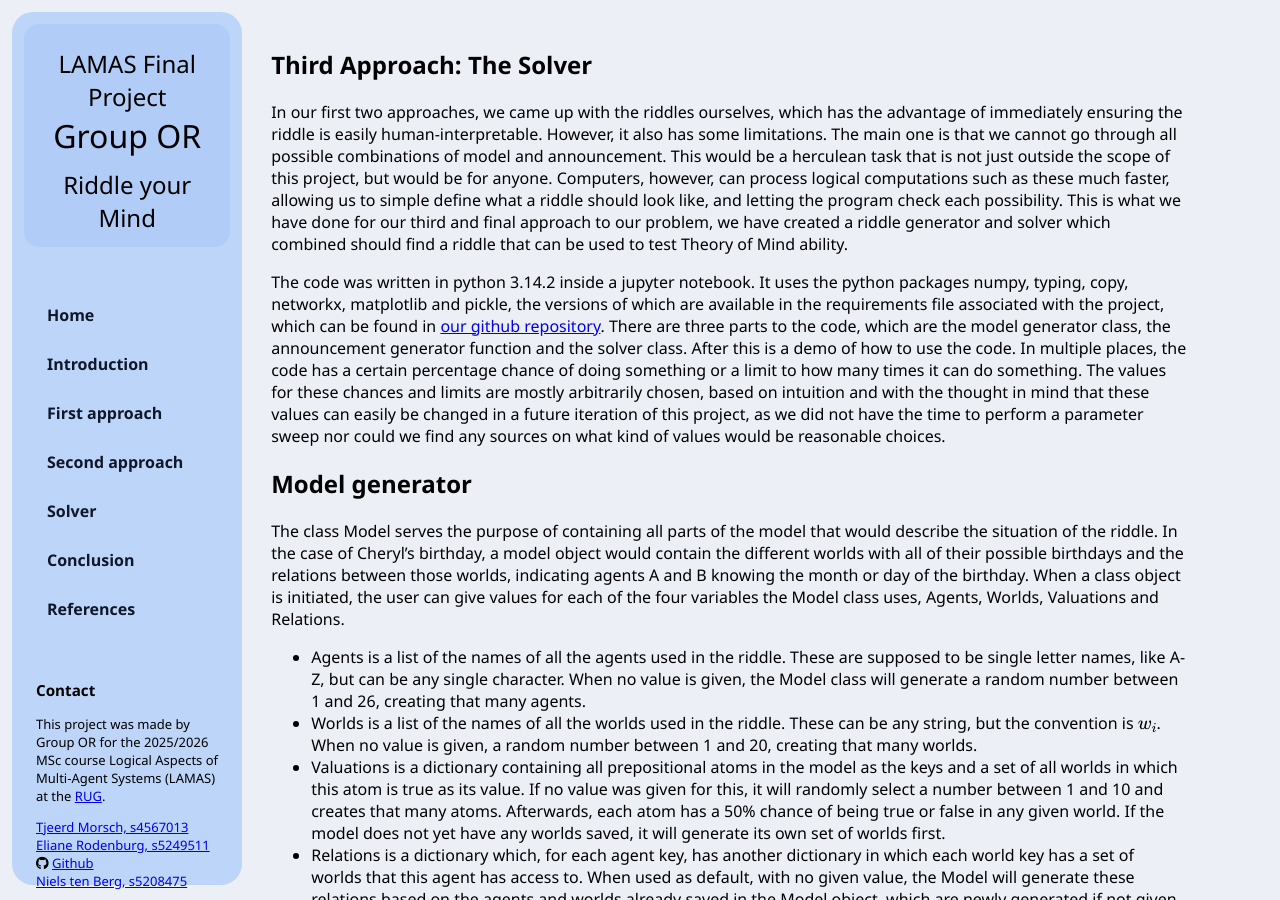
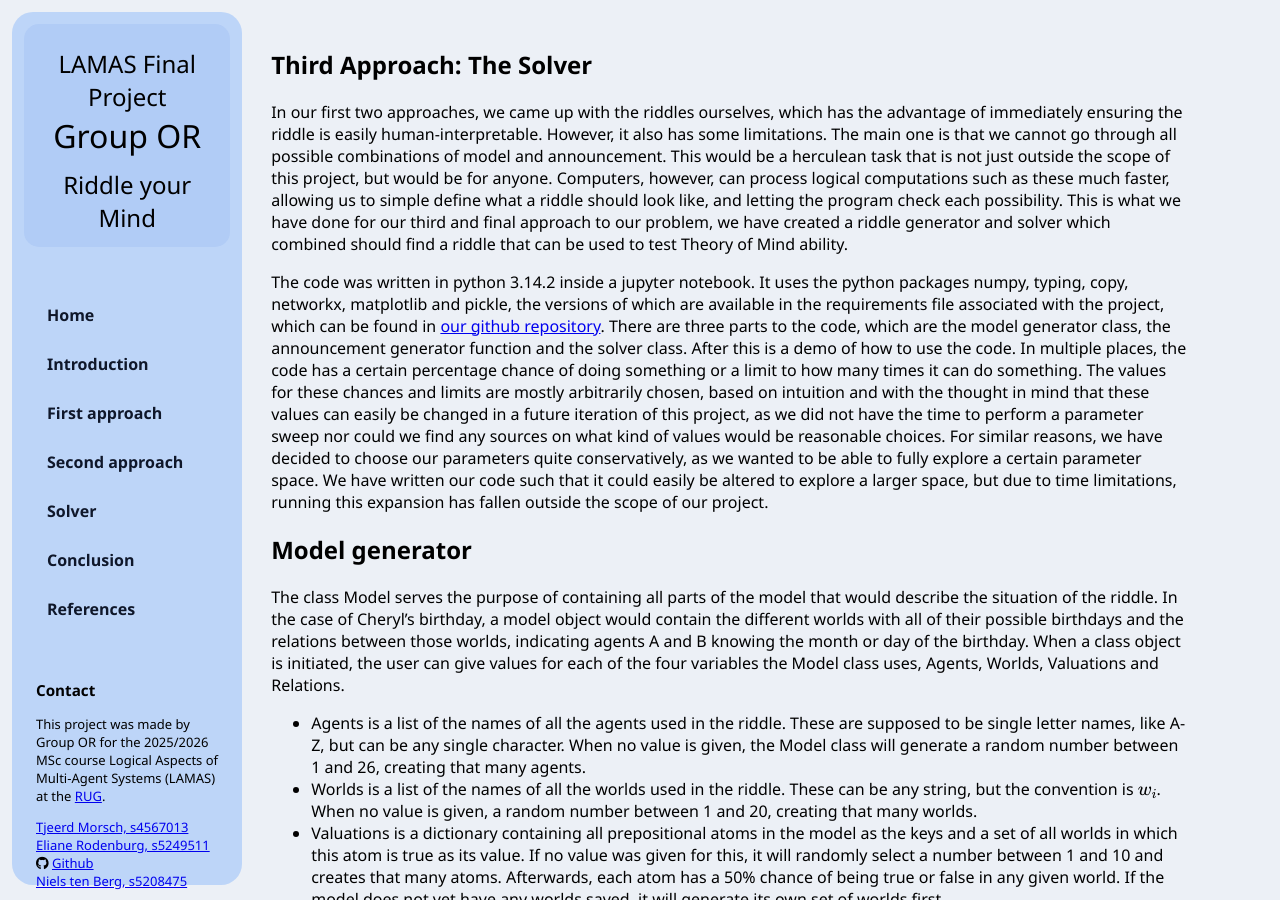
Before and after one commit to SnooLuna/LAMAS_OR, a Jekyll site: the page built from docs/impl.md, in a window 1280 px wide and 900 px high. Built offline with Jekyll 4.4.1, drawn with Linux system fonts in a browser that asks for light colours; nearby versions of some CDN libraries; formulas are drawn with MathJax 3.

Commit message:
(hopefully) final addition

```diff
--- a/docs/impl.md
+++ b/docs/impl.md
@@ -6,7 +6,7 @@ title: Solver
 
 In our first two approaches, we came up with the riddles ourselves, which has the advantage of immediately ensuring the riddle is easily human-interpretable. However, it also has some limitations. The main one is that we cannot go through all possible combinations of model and announcement. This would be a herculean task that is not just outside the scope of this project, but would be for anyone. Computers, however, can process logical computations such as these much faster, allowing us to simple define what a riddle should look like, and letting the program check each possibility. This is what we have done for our third and final approach to our problem, we have created a riddle generator and solver which combined should find a riddle that can be used to test Theory of Mind ability.
 
-The code was written in python 3.14.2 inside a jupyter notebook. It uses the python packages numpy, typing, copy, networkx, matplotlib and pickle, the versions of which are available in the requirements file associated with the project, which can be found in [our github repository](https://github.com/SnooLuna/LAMAS_OR). There are three parts to the code, which are the model generator class, the announcement generator function and the solver class. After this is a demo of how to use the code. In multiple places, the code has a certain percentage chance of doing something or a limit to how many times it can do something. The values for these chances and limits are mostly arbitrarily chosen, based on intuition and with the thought in mind that these values can easily be changed in a future iteration of this project, as we did not have the time to perform a parameter sweep nor could we find any sources on what kind of values would be reasonable choices.
+The code was written in python 3.14.2 inside a jupyter notebook. It uses the python packages numpy, typing, copy, networkx, matplotlib and pickle, the versions of which are available in the requirements file associated with the project, which can be found in [our github repository](https://github.com/SnooLuna/LAMAS_OR). There are three parts to the code, which are the model generator class, the announcement generator function and the solver class. After this is a demo of how to use the code. In multiple places, the code has a certain percentage chance of doing something or a limit to how many times it can do something. The values for these chances and limits are mostly arbitrarily chosen, based on intuition and with the thought in mind that these values can easily be changed in a future iteration of this project, as we did not have the time to perform a parameter sweep nor could we find any sources on what kind of values would be reasonable choices. For similar reasons, we have decided to choose our parameters quite conservatively, as we wanted to be able to fully explore a certain parameter space. We have written our code such that it could easily be altered to explore a larger space, but due to time limitations, running this expansion has fallen outside the scope of our project.
 
 ## Model generator
 The class Model serves the purpose of containing all parts of the model that would describe the situation of the riddle. In the case of Cheryl's birthday, a model object would contain the different worlds with all of their possible birthdays and the relations between those worlds, indicating agents A and B knowing the month or day of the birthday. When a class object is initiated, the user can give values for each of the four variables the Model class uses, Agents, Worlds, Valuations and Relations.
```
